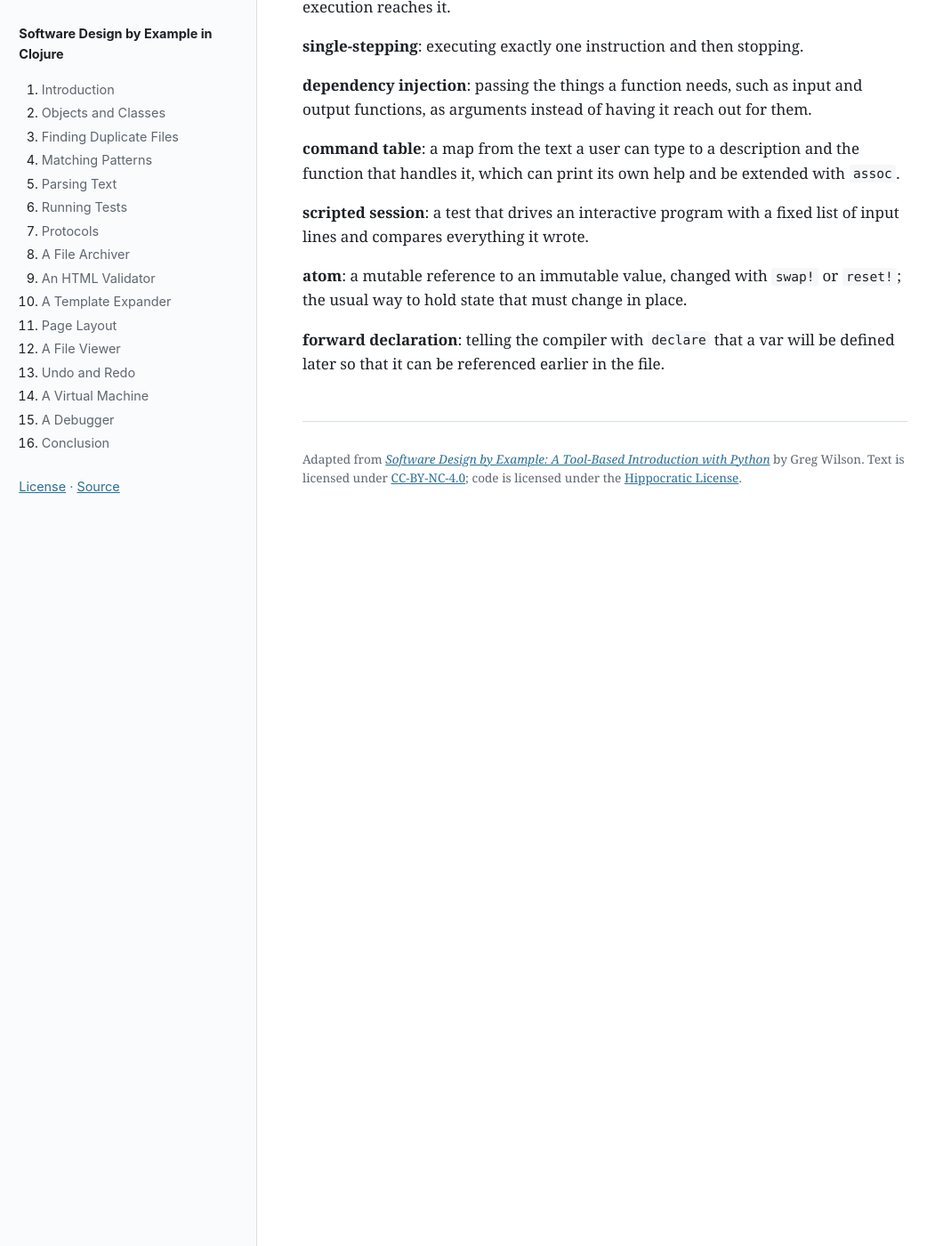
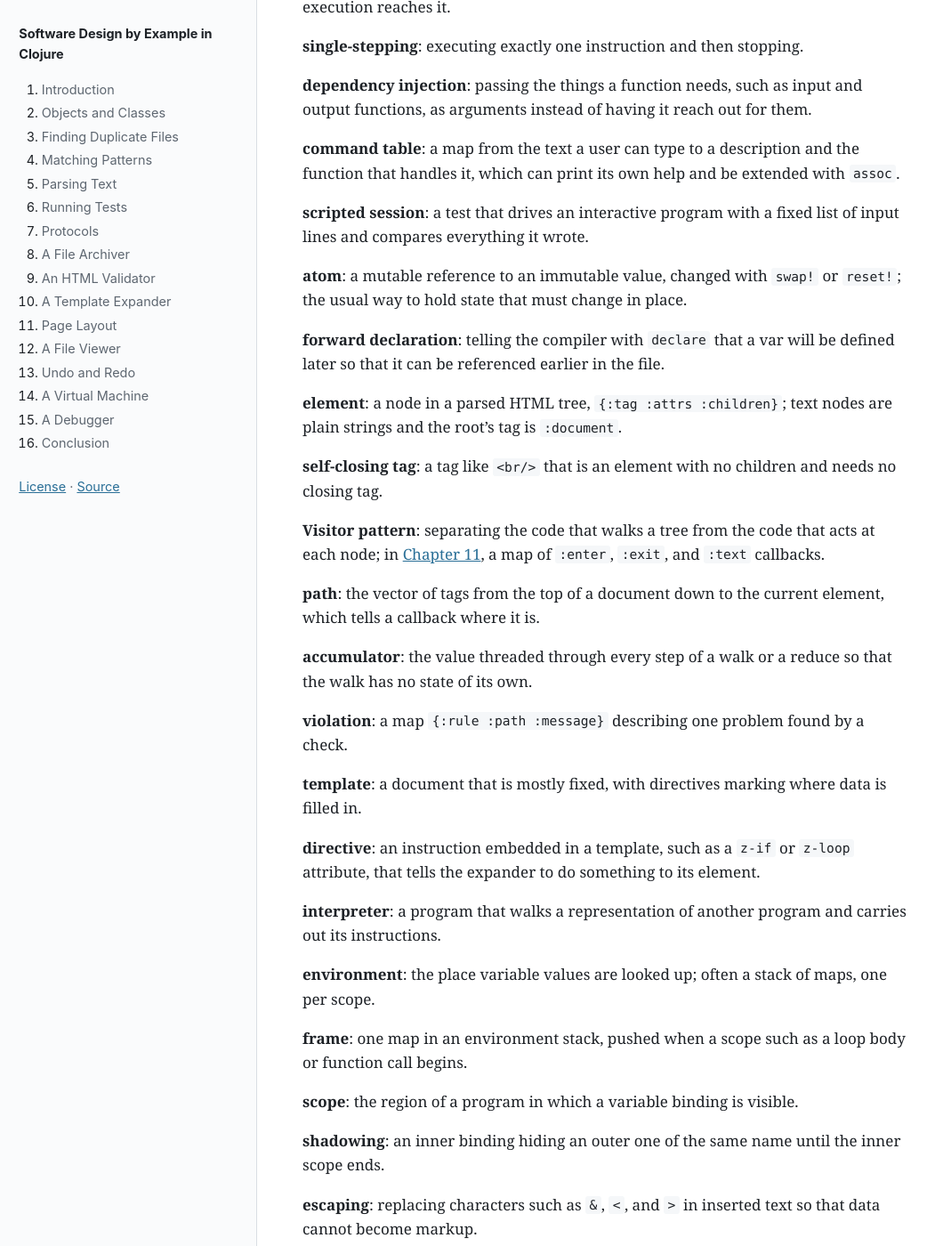
Before and after one commit to jonadelson/Software-Clojure, a Jekyll site: the page built from docs/glossary.md, in a window 1280 px wide and 1400 px high, scrolled down 3206 px. Shown: the whole window at 89% size, without its empty margins (0-1060 px from the left). Built offline with Jekyll 4.4.1, drawn with Linux system fonts in a browser that asks for light colours; before the commit the page ends 3836 px from its top, so only the background shows below that; some of the changed text lies outside the part shown.

```diff
--- a/docs/glossary.md
+++ b/docs/glossary.md
@@ -107,3 +107,45 @@ title: Glossary
 **atom**: a mutable reference to an immutable value, changed with `swap!` or `reset!`; the usual way to hold state that must change in place.
 
 **forward declaration**: telling the compiler with `declare` that a var will be defined later so that it can be referenced earlier in the file.
+
+**element**: a node in a parsed HTML tree, `{:tag :attrs :children}`; text nodes are plain strings and the root's tag is `:document`.
+
+**self-closing tag**: a tag like `<br/>` that is an element with no children and needs no closing tag.
+
+**Visitor pattern**: separating the code that walks a tree from the code that acts at each node; in [Chapter 11](../11-html/), a map of `:enter`, `:exit`, and `:text` callbacks.
+
+**path**: the vector of tags from the top of a document down to the current element, which tells a callback where it is.
+
+**accumulator**: the value threaded through every step of a walk or a reduce so that the walk has no state of its own.
+
+**violation**: a map `{:rule :path :message}` describing one problem found by a check.
+
+**template**: a document that is mostly fixed, with directives marking where data is filled in.
+
+**directive**: an instruction embedded in a template, such as a `z-if` or `z-loop` attribute, that tells the expander to do something to its element.
+
+**interpreter**: a program that walks a representation of another program and carries out its instructions.
+
+**environment**: the place variable values are looked up; often a stack of maps, one per scope.
+
+**frame**: one map in an environment stack, pushed when a scope such as a loop body or function call begins.
+
+**scope**: the region of a program in which a variable binding is visible.
+
+**shadowing**: an inner binding hiding an outer one of the same name until the inner scope ends.
+
+**escaping**: replacing characters such as `&`, `<`, and `>` in inserted text so that data cannot become markup.
+
+**EDN**: Clojure's data notation, read with `clojure.edn/read-string` without evaluating anything.
+
+**block**: a node in a layout tree: a leaf of fixed size, a row, or a column.
+
+**bottom-up pass**: a tree traversal that computes each node from its children, such as sizing.
+
+**top-down pass**: a tree traversal that computes each node from its parent, such as placement.
+
+**wrapping**: rewriting a row that is wider than the page into a column of rows.
+
+**expression problem**: the tension between adding new types easily (protocols) and adding new operations easily (multimethods).
+
+**reductions**: like `reduce`, but returning every intermediate result; it turns a list of sizes into a list of positions.
```
Also changed, not shown: docs/14-layout.md (+20 -0 lines).
